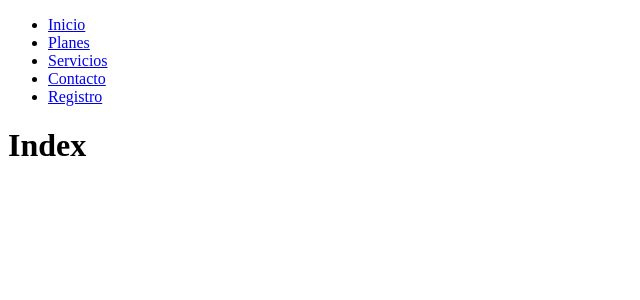
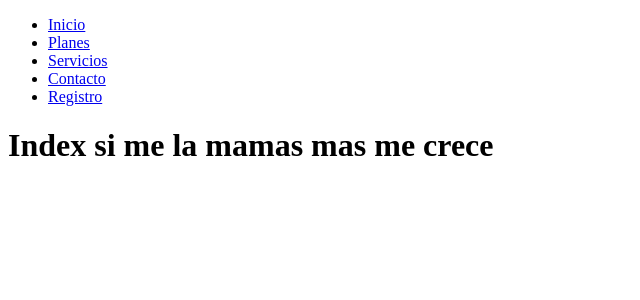
Before and after one commit to JoanCollaguazo/ProyectoToners, a Next.js app: page / in a window 1280 px wide. Shown: the top 300 px of the page, without its empty margins (0-640 px from the left). Built offline with nearby package versions, Linux system fonts and the light colour scheme.

Commit message:
actualizacion

```diff
--- a/pages/index.js
+++ b/pages/index.js
@@ -6,7 +6,7 @@ const Index = () =>{
     return(
         <div>
         <Navigation/>
-        <h1>Index</h1>
+        <h1>Index si me la mamas mas me crece</h1>
         </div>
     )
 }
```
